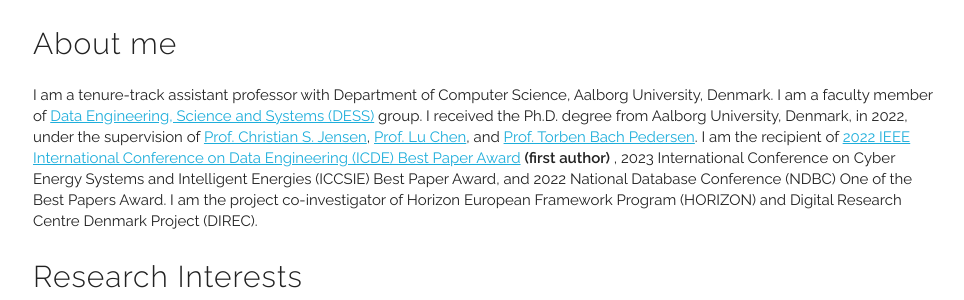
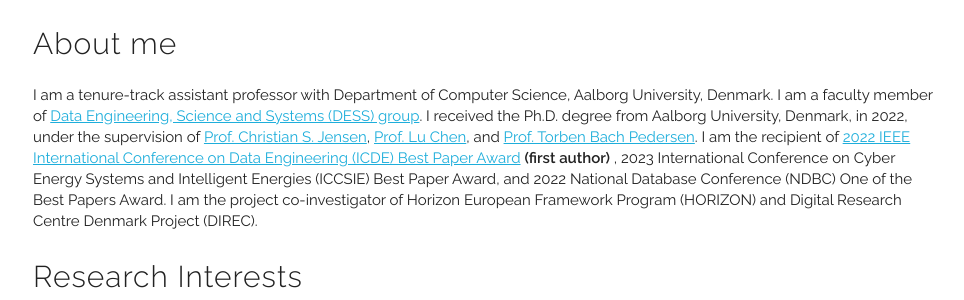
Before and after one commit to litianyi-cs-dkaau/litianyi-cs-dkaau.github.io, a Jekyll site: the page built from index.html, in a window 1280 px wide and 900 px high. Shown: the part 446-746 px from the top of the window, without its empty margins (157-1121 px from the left). Built offline with Jekyll 4.4.1, drawn with Linux system fonts in a browser that asks for light colours; part of the change alters nothing that is shown.

```diff
--- a/index.html
+++ b/index.html
@@ -11,7 +11,7 @@ I recieved the Ph.D. degree from Aalborg University, Denmark, in 2022, under the
 I was a recipient of <a href="https://icde2022.ieeecomputer.my/best-papers/">ICDE 2022 Best Paper</a>, NDBC 2022 One of the Best Papers, and ICCSIE 2022 Best Paper.
 I have served on the Program Committees of top conferences including ICDE, KDD, AAAI, etc, and as a reviewer of prestigious journals including VLDBJ, TKDE, TNSE, etc.  </p> -->
   <p style="line-height:1.4">
-  I am a tenure-track assistant professor with Department of Computer Science, Aalborg University, Denmark. I am a faculty member of <a href="https://www.cs.aau.dk/research/Data-Engineering-Science-and-Systems"> Data Engineering, Science and Systems (DESS)</a> group.
+  I am a tenure-track assistant professor with Department of Computer Science, Aalborg University, Denmark. I am a faculty member of <a href="https://www.cs.aau.dk/research/dess-data-engineering-science-and-systems/about-dess"> Data Engineering, Science and Systems (DESS) group</a>.
     I received the Ph.D. degree from Aalborg University, Denmark, in 2022, under the supervision of <a href="https://csj.cs.aau.dk" target="_blank">Prof. Christian S. Jensen</a>, <a href="https://person.zju.edu.cn/en/luchen" target="_blank">Prof. Lu Chen</a>, and <a href="https://homes.cs.aau.dk/~tbp/" target="_blank">Prof. Torben Bach Pedersen</a>.
    I am the recipient of <a href="https://icde2022.ieeecomputer.my/best-papers/" target="_blank"> 2022 IEEE International Conference on Data Engineering (ICDE) Best Paper Award</a> <b>(first author) </b>, 2023 International Conference on Cyber Energy Systems and Intelligent Energies (ICCSIE) Best Paper Award, and 2022 National Database Conference (NDBC) One of the Best Papers Award.
     I am the project co-investigator of Horizon European Framework Program (HORIZON) and Digital Research Centre Denmark Project (DIREC).</p>
```
